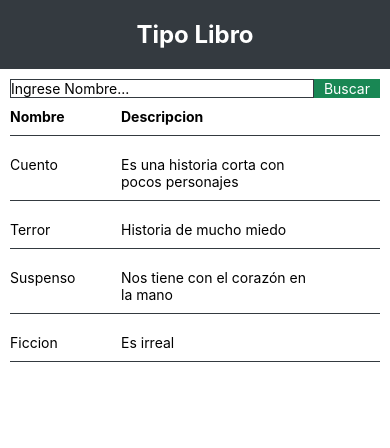
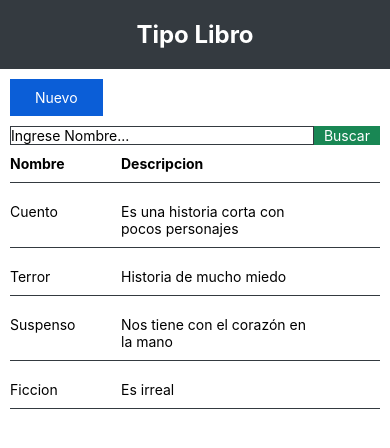
Before and after one commit to EmmanuelRuizGarcia/MyFirstAppReactNative, a React Native app: screen / in a window 390 px wide. Shown: the top 448 px of the page. Built offline with nearby package versions, Linux system fonts and the light colour scheme.

Commit message:
se hizo el boton que llamara al Modal

```diff
--- a/src/pages/TipoLibroPage.js
+++ b/src/pages/TipoLibroPage.js
@@ -1,5 +1,5 @@
 import React, {useState, useEffect} from "react";
-import { View, StyleSheet, Text, FlatList, TextInput, TouchableHighlight } from "react-native";
+import { View, StyleSheet, Text, FlatList, TextInput, TouchableHighlight, Modal, Pressable } from "react-native";
 
 const TipoLibroPage=()=>{
     const[listatipolibro,setlistatipolibro] = useState([
@@ -11,6 +11,7 @@ const TipoLibroPage=()=>{
 
     const [nombreBusqueda, setnombreBusqueda] = useState("");
     const [filtradoTipoLibro, setfiltradoTipoLibro] = useState([]);
+    const [visibleModal, setvisibleModal] = useState(false);
 
     useEffect(()=>{
         setfiltradoTipoLibro(listatipolibro)
@@ -28,8 +29,14 @@ const TipoLibroPage=()=>{
 
     return(
         <View>
+            <Modal visible={visibleModal}>
+
+            </Modal>
             <Text style={stylesPage.styleTitle}>Tipo Libro</Text>
             <View style={{margin: 10}}>
+                <Pressable style={stylesPage.styleButtonAdd}>
+                    <Text style={{color: "white"}}>Nuevo</Text>
+                </Pressable>
                 <View style={{flexDirection: "row"}}>
                     <TextInput placeholder="Ingrese Nombre..." style={{borderWidth:0.2, borderColor: "#343a40", flex: 1}} onChangeText={(value)=>{setnombreBusqueda(value)}} value={nombreBusqueda} />
                     <TouchableHighlight style={stylesPage.styleButton} onPress={Buscar}>
@@ -58,6 +65,13 @@ const TipoLibroPage=()=>{
 }
 
 const stylesPage=StyleSheet.create({
+    styleButtonAdd:{
+        backgroundColor: "#0b5ed7",
+        width: "25%",
+        padding: 10,
+        marginBottom : 10,
+        alignItems: "center"
+    },
     styleButton:{
         backgroundColor: "#198754",
         paddingHorizontal: 10,
```
